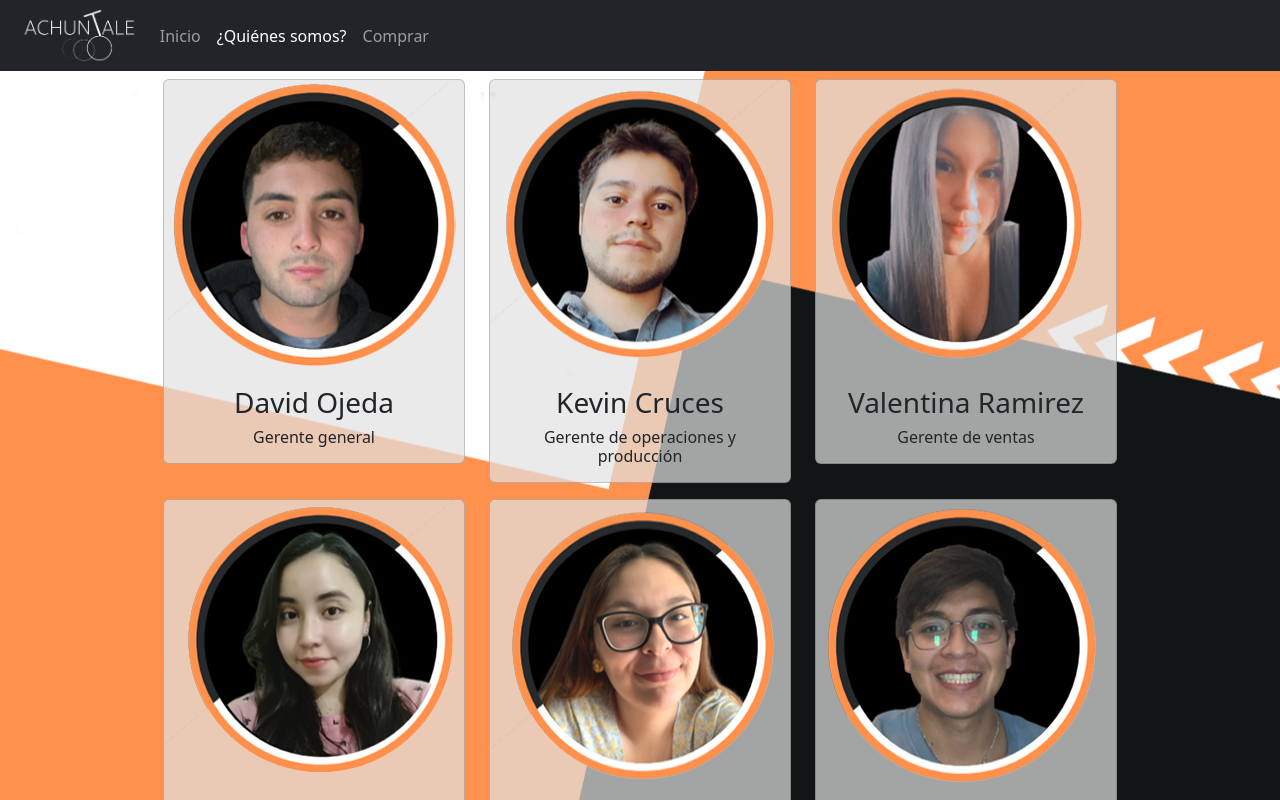
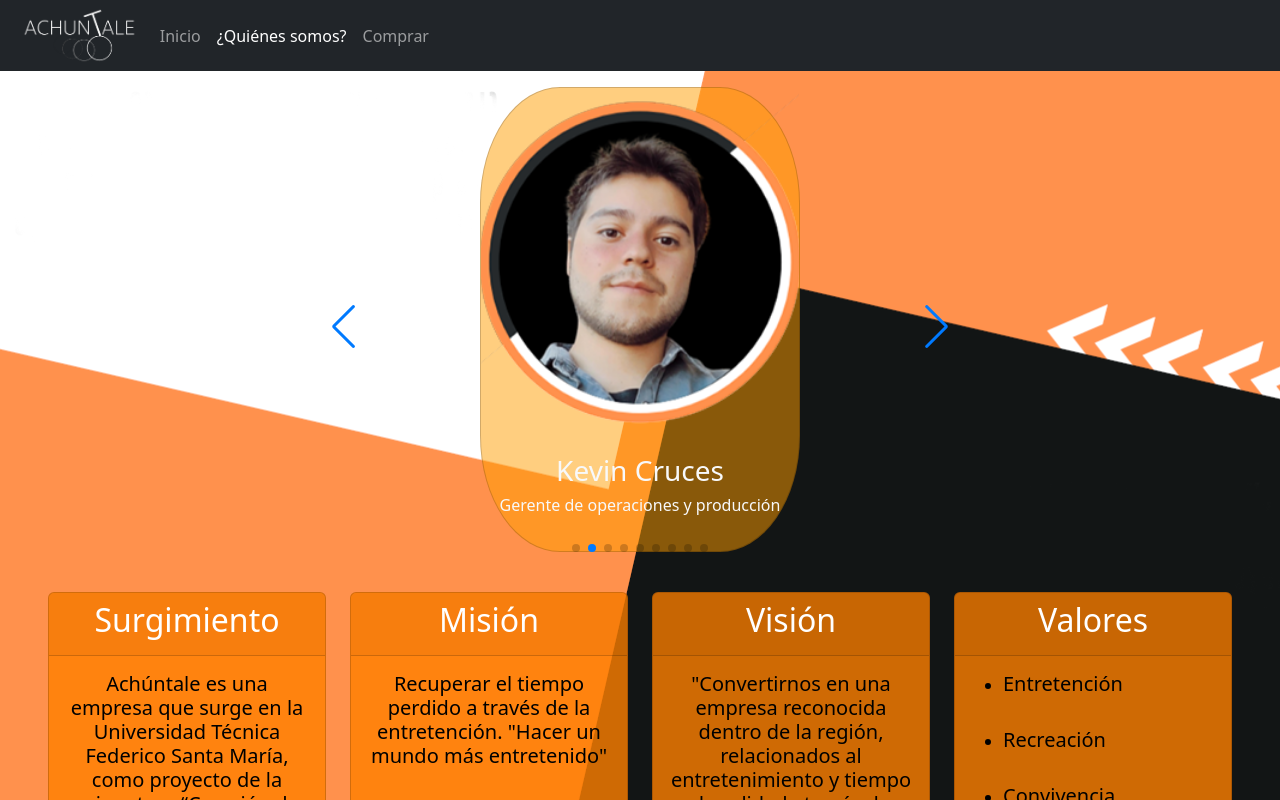
Before and after one commit to DarkRose73/React-achuntale-web, a React (Create React App) app: page /quienessomos in a window 1280 px wide. Shown: the top 800 px of the page. Built offline with nearby package versions, Linux system fonts and the light colour scheme.

Commit message:
Se agrega un carrusel de imágenes funcional

```diff
--- a/package.json
+++ b/package.json
@@ -11,6 +11,7 @@
     "react-router-app": "^0.1.6",
     "react-router-dom": "^6.3.0",
     "react-scripts": "5.0.1",
+    "swiper": "^8.2.2",
     "web-vitals": "^2.1.4"
   },
   "scripts": {
--- a/src/components/CardInfo.js
+++ b/src/components/CardInfo.js
@@ -25,7 +25,10 @@ export default function CardInfo() {
               <h2>Valores</h2>
             </span>
           </div>
-          <div className="card-body" style={{ height: "180px" }}>
+          <div
+            className="card-body card-quienes-somos-info-body"
+            style={{ height: "180px" }}
+          >
             <ul>
               <li>
                 <h5>Entretención</h5>
--- a/src/components/Carrusel.js
+++ b/src/components/Carrusel.js
@@ -1,4 +1,14 @@
 import React from "react";
+// Import Swiper React components
+import { Swiper, SwiperSlide } from "swiper/react";
+
+// Import Swiper styles
+import "swiper/css";
+import "swiper/css/pagination";
+import "swiper/css/navigation";
+
+import { Autoplay, Pagination, Navigation } from "swiper";
+
 const dataCarrusel = [
   {
     imagen: require("./images/equipo/DavidOjeda.png"),
@@ -55,12 +65,27 @@ const dataCarrusel = [
     puesto: "Gerente de innovación",
   },
 ];
-export const Carrusel = () => {
+
+export default function Carrusel() {
   return (
-    <div>
-      <div className="row">
+    <div className="col-md-6 mx-auto">
+      <Swiper
+        spaceBetween={30}
+        centeredSlides={true}
+        autoplay={{
+          delay: 2500,
+          disableOnInteraction: false,
+        }}
+        pagination={{
+          clickable: true,
+        }}
+        navigation={true}
+        modules={[Autoplay, Pagination, Navigation]}
+        className="mySwiper"
+      >
         {dataCarrusel.map((persona) => (
-          <div className="col-md-4" key={persona.nombre}>
+          <SwiperSlide key={persona.nombre}>
+            <div className="col-md-6" key={persona.nombre}>
               <div
                 className="card mb-3 card-quienes-somos"
                 style={{ height: "auto" }}
@@ -69,97 +94,21 @@ export const Carrusel = () => {
                   src={persona.imagen}
                   className="card-img-top"
                   alt="..."
-                style={{ height: "290px" }}
+                  style={{ height: "350px" }}
                 />
                 <div className="card-body">
-                <h3 className="card-title text-center">{persona.nombre}</h3>
-                <h6 className="card-text text-center">{persona.puesto}</h6>
+                  <h3 className="card-title text-center text-light">
+                    {persona.nombre}
+                  </h3>
+                  <h6 className="card-text text-center text-light">
+                    {persona.puesto}
+                  </h6>
                 </div>
               </div>
             </div>
+          </SwiperSlide>
         ))}
-      </div>
+      </Swiper>
     </div>
   );
-};
-
-// <div
-// id="carouselExampleInterval"
-// classNameName="carousel slide"
-// data-bs-ride="carousel"
-// >
-// <div classNameName="carousel-indicators">
-//   <button
-//     type="button"
-//     data-bs-target="#carouselExampleInterval"
-//     data-bs-slide-to="0"
-//     classNameName="active"
-//     aria-current="true"
-//     aria-label="Slide 1"
-//   ></button>
-//   <button
-//     type="button"
-//     data-bs-target="#carouselExampleInterval"
-//     data-bs-slide-to="1"
-//     aria-label="Slide 2"
-//   ></button>
-//   <button
-//     type="button"
-//     data-bs-target="#carouselExampleInterval"
-//     data-bs-slide-to="2"
-//     aria-label="Slide 3"
-//   ></button>
-//   <button
-//     type="button"
-//     data-bs-target="#carouselExampleInterval"
-//     data-bs-slide-to="3"
-//     aria-label="Slide 4"
-//   ></button>
-//   <button
-//     type="button"
-//     data-bs-target="#carouselExampleInterval"
-//     data-bs-slide-to="4"
-//     aria-label="Slide 5"
-//   ></button>
-//   <button
-//     type="button"
-//     data-bs-target="#carouselExampleInterval"
-//     data-bs-slide-to="5"
-//     aria-label="Slide 6"
-//   ></button>
-//   <button
-//     type="button"
-//     data-bs-target="#carouselExampleInterval"
-//     data-bs-slide-to="6"
-//     aria-label="Slide 7"
-//   ></button>
-//   <button
-//     type="button"
-//     data-bs-target="#carouselExampleInterval"
-//     data-bs-slide-to="7"
-//     aria-label="Slide 8"
-//   ></button>
-//   <button
-//     type="button"
-//     data-bs-target="#carouselExampleInterval"
-//     data-bs-slide-to="8"
-//     aria-label="Slide 9"
-//   ></button>
-// </div>
-// <div classNameName="carousel-inner">
-//   {dataCarrusel.map((persona) => (
-//     <div
-//       classNameName={persona.clase}
-//       data-bs-interval="3000"
-//       key={persona.nombre}
-//     >
-//       <img src={persona.imagen} alt="..." />
-//       <div classNameName="texto-carrusel">
-//         <h4>{persona.nombre}</h4>
-//         <p>{persona.puesto}</p>
-//       </div>
-//     </div>
-//   ))}
-// </div>
-// <br />
-// </div>
+}
--- a/src/components/Estilos.css
+++ b/src/components/Estilos.css
@@ -63,15 +63,54 @@
 }
 
 .card-quienes-somos {
-  background-color: rgba(225, 225, 225, 0.703);
+  background-color: rgba(255, 158, 1, 0.5);
+  border-radius: 25%;
+  padding-bottom: 20px;
 }
 
 .card-quienes-somos-info {
   background-color: rgba(255, 128, 0, 0.8);
-  color: #000;
+  color: #fff;
 }
 
 .card-quienes-somos-info-body {
   color: black;
   height: 180px;
 }
+
+.swiper {
+  width: 100%;
+  height: 100%;
+}
+
+.swiper-slide {
+  text-align: center;
+  font-size: 18px;
+  background: rgba(225, 225, 225, 0);
+
+  /* Center slide text vertically */
+  display: -webkit-box;
+  display: -ms-flexbox;
+  display: -webkit-flex;
+  display: flex;
+  -webkit-box-pack: center;
+  -ms-flex-pack: center;
+  -webkit-justify-content: center;
+  justify-content: center;
+  -webkit-box-align: center;
+  -ms-flex-align: center;
+  -webkit-align-items: center;
+  align-items: center;
+}
+
+.swiper-slide img {
+  display: block;
+  width: 100%;
+  height: 100%;
+  object-fit: cover;
+}
+
+.mySwiper {
+  height: auto;
+  width: auto;
+}
--- a/src/components/QuienesSomos.js
+++ b/src/components/QuienesSomos.js
@@ -1,17 +1,14 @@
 import React from "react";
 import CardInfo from "./CardInfo";
-import { Carrusel } from "./Carrusel";
+import Carrusel from "./Carrusel";
 
 const QuienesSomos = () => {
   return (
     <div>
       {/*CARRUSEL DE IMÁGENES*/}
-      <div className="row">
-        <div className="col-md-9 my-2 mx-auto">
-          <Carrusel></Carrusel>
-        </div>
+      <div className="mt-3">
+        <Carrusel />
       </div>
-
       <div className="mx-5">
         <CardInfo />
       </div>
```
Also changed, not shown: 1 other file (tests, documents, lock files or other folders). Lines whose indentation alone changed are shown as unchanged.
